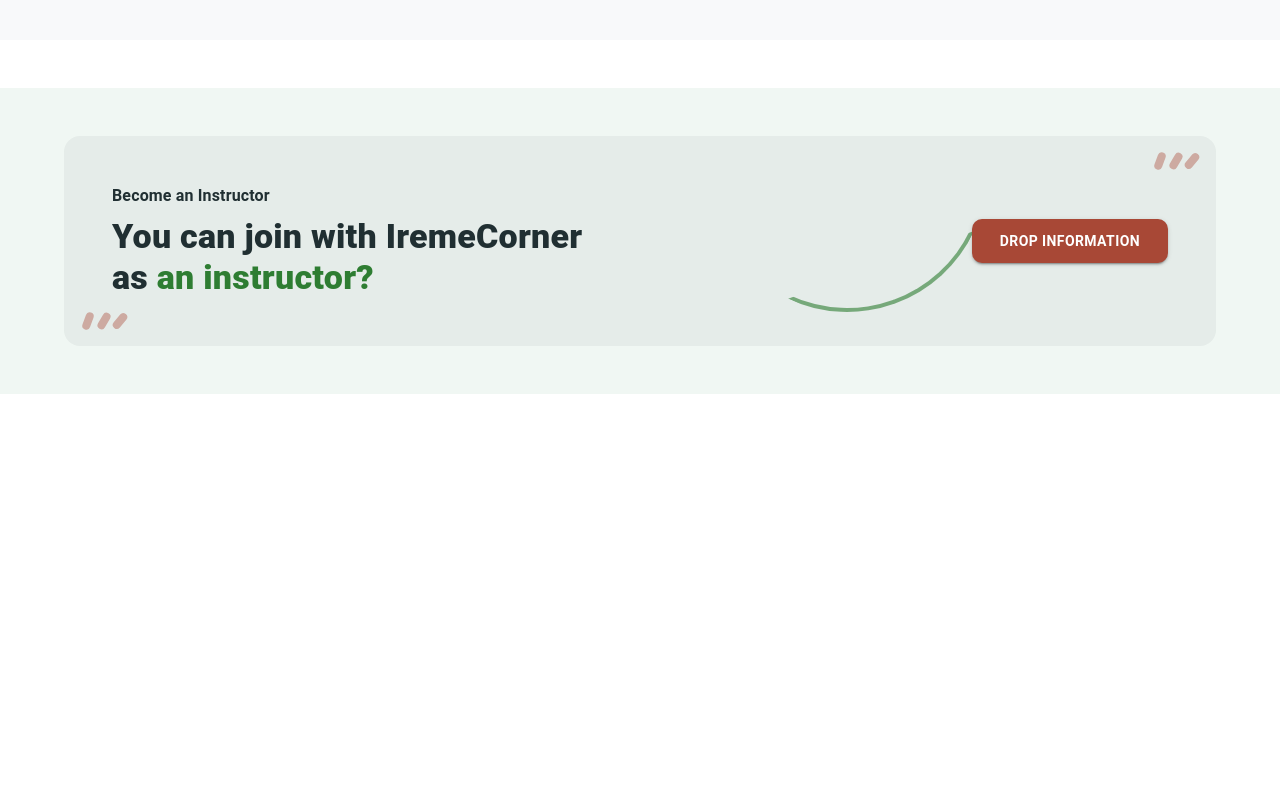
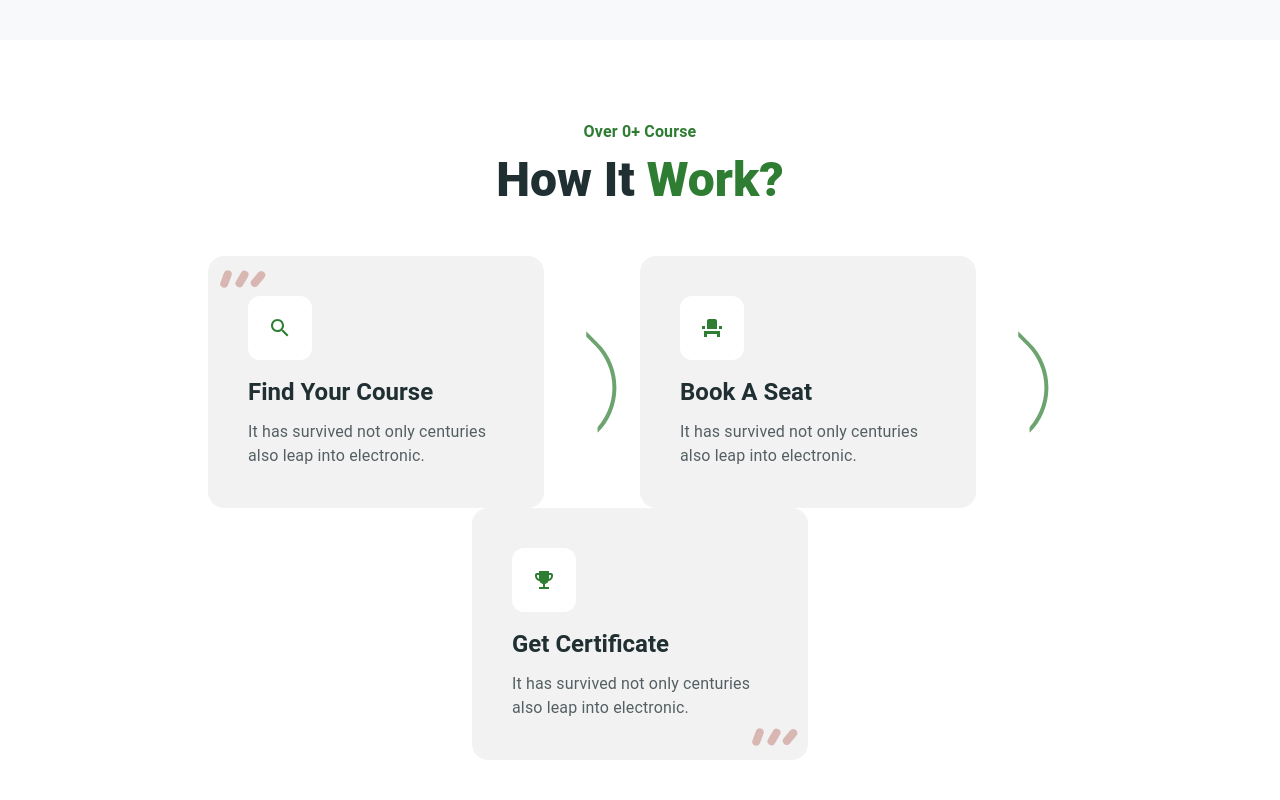
Before and after one commit to Ishimwediane/IremeCorner-Academy, a React (Create React App) app: page / in a window 1280 px wide. Shown: the part 860-1660 px from the top of the page. Before the commit the page ends 1254 px from the top, so only its background shows below. Built offline with nearby package versions, Linux system fonts and the light colour scheme; no server answers.

Commit message:
how it works

```diff
--- /dev/null
+++ b/src/components/HowItWorks.js
@@ -0,0 +1,124 @@
+import React from 'react';
+import { Box, Container, Typography, Grid, Paper } from '@mui/material';
+import SearchIcon from '@mui/icons-material/Search';
+import EventSeatIcon from '@mui/icons-material/EventSeat';
+import EmojiEventsIcon from '@mui/icons-material/EmojiEvents';
+
+const StepCard = ({ icon, title, description, corner }) => (
+  <Paper
+    elevation={0}
+    sx={{
+      bgcolor: 'rgba(32,47,50,0.06)',
+      borderRadius: '16px',
+      p: { xs: 3, md: 5 },
+      position: 'relative',
+      minHeight: 240,
+    }}
+  >
+    {/* corner sprinkles */}
+    {corner === 'tl' && (
+      <Box sx={{ position: 'absolute', left: 14, top: 14, display: 'flex', gap: 1 }}>
+        {[...Array(3)].map((_, i) => (
+          <Box key={i} sx={{ width: 8, height: 18, bgcolor: '#A84836', borderRadius: '6px', opacity: 0.35, transform: `rotate(${20 + i * 10}deg)` }} />
+        ))}
+      </Box>
+    )}
+    {corner === 'br' && (
+      <Box sx={{ position: 'absolute', right: 14, bottom: 14, display: 'flex', gap: 1 }}>
+        {[...Array(3)].map((_, i) => (
+          <Box key={i} sx={{ width: 8, height: 18, bgcolor: '#A84836', borderRadius: '6px', opacity: 0.35, transform: `rotate(${20 + i * 10}deg)` }} />
+        ))}
+      </Box>
+    )}
+
+    <Box
+      sx={{
+        width: 64,
+        height: 64,
+        borderRadius: '12px',
+        bgcolor: 'white',
+        display: 'flex',
+        alignItems: 'center',
+        justifyContent: 'center',
+        mb: 2,
+      }}
+    >
+      {icon}
+    </Box>
+    <Typography variant="h5" sx={{ color: '#202F32', fontWeight: 700, mb: 1.5 }}>
+      {title}
+    </Typography>
+    <Typography sx={{ color: '#202F32', opacity: 0.75 }}>
+      {description}
+    </Typography>
+  </Paper>
+);
+
+const Arrow = (props) => (
+  <Box
+    {...props}
+    sx={{
+      width: 80,
+      height: 80,
+      borderRight: '4px solid #2E7D32',
+      borderBottom: '4px solid #2E7D32',
+      borderTop: '4px solid transparent',
+      borderLeft: '4px solid transparent',
+      borderRadius: '0 0 80px 0',
+      transform: 'rotate(-45deg)',
+      opacity: 0.7,
+      mx: { xs: 'auto', md: 2 },
+      my: { xs: 2, md: 0 },
+      ...props.sx,
+    }}
+  />
+);
+
+const HowItWorks = ({ totalCourses = 0 }) => {
+  return (
+    <Box sx={{ py: 10 }}>
+      <Container>
+        <Typography sx={{ color: '#2E7D32', fontWeight: 700, textAlign: 'center', mb: 1 }}>
+          Over {new Intl.NumberFormat().format(totalCourses)}+ Course
+        </Typography>
+        <Typography variant="h3" textAlign="center" sx={{ color: '#202F32', fontWeight: 800, mb: 6 }}>
+          How It <Box component="span" sx={{ color: '#2E7D32' }}>Work?</Box>
+        </Typography>
+
+        <Grid container alignItems="center" justifyContent="center">
+          <Grid item xs={12} md={3.5}>
+            <StepCard
+              icon={<SearchIcon sx={{ color: '#2E7D32' }} />}
+              title="Find Your Course"
+              description="It has survived not only centuries also leap into electronic."
+              corner="tl"
+            />
+          </Grid>
+          <Grid item xs={12} md={1} sx={{ display: { xs: 'none', md: 'flex' }, justifyContent: 'center' }}>
+            <Arrow />
+          </Grid>
+          <Grid item xs={12} md={3.5}>
+            <StepCard
+              icon={<EventSeatIcon sx={{ color: '#2E7D32' }} />}
+              title="Book A Seat"
+              description="It has survived not only centuries also leap into electronic."
+            />
+          </Grid>
+          <Grid item xs={12} md={1} sx={{ display: { xs: 'none', md: 'flex' }, justifyContent: 'center' }}>
+            <Arrow />
+          </Grid>
+          <Grid item xs={12} md={3.5}>
+            <StepCard
+              icon={<EmojiEventsIcon sx={{ color: '#2E7D32' }} />}
+              title="Get Certificate"
+              description="It has survived not only centuries also leap into electronic."
+              corner="br"
+            />
+          </Grid>
+        </Grid>
+      </Container>
+    </Box>
+  );
+};
+
+export default HowItWorks;
--- a/src/pages/Home.js
+++ b/src/pages/Home.js
@@ -6,6 +6,7 @@
 import Hero from '../components/Hero';
 import AllCoursesSection from '../components/AllCoursesSection';
 import BecomeInstructorCTA from '../components/BecomeInstructorCTA';
+import HowItWorks from '../components/HowItWorks';
 
 const Home = () => {
   const { user } = useAuth();
@@ -31,6 +32,7 @@
       <Hero user={user} totalCourses={totalApprovedCourses} />
       {/* All Courses Section */}
       <AllCoursesSection />
+      <HowItWorks totalCourses={totalApprovedCourses} />
       <BecomeInstructorCTA />
     </Box>
   );
```
